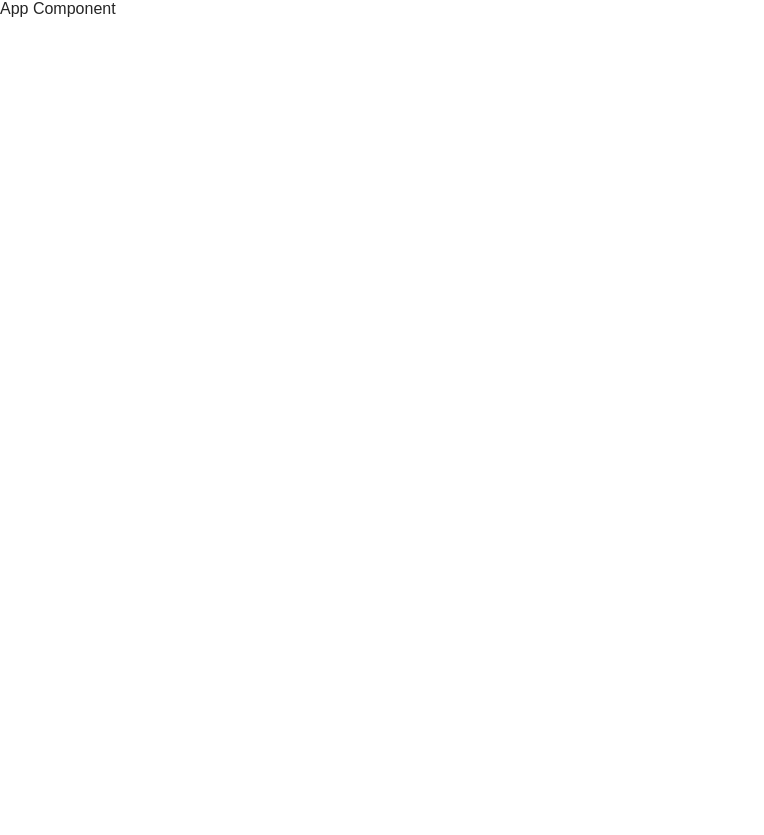
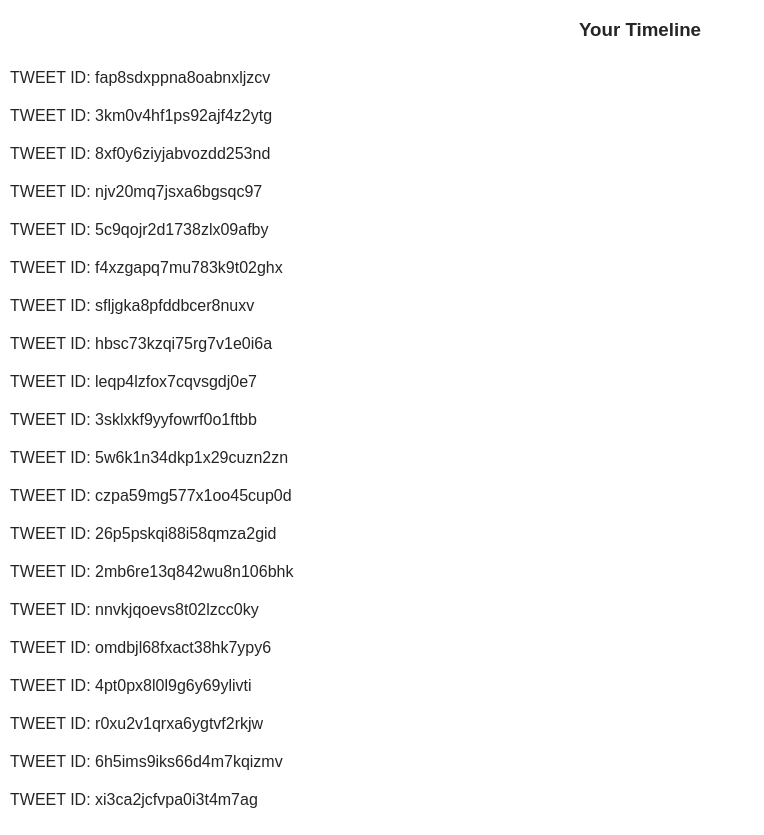
Before and after one commit to glongh/reactnd-twitter-redux-app, a React (Create React App) app: page / in a window 1280 px wide. Shown: the whole page, without its empty margins (0-764 px from the left). Before the commit the page ends 800 px from the top, so only its background shows below. Built offline with nearby package versions, Linux system fonts and the light colour scheme.

Commit message:
feat: Dashboard component created

```diff
--- a/src/components/App.js
+++ b/src/components/App.js
@@ -1,6 +1,7 @@
 import React, { Component } from 'react'
 import { connect } from 'react-redux'
 import { handleInitialData } from '../actions/shared'
+import Dashboard from './Dashboard'
 
 class App extends Component {
   componentDidMount() {
@@ -10,10 +11,18 @@
   render() {
     return (
       <div>
-        App Component
+        {this.props.loading === true
+          ? null
+          : <Dashboard />}
       </div>
     )
   }
 }
 
-export default connect()(App)
+function mapToStateProps({ authedUser }) {
+  return {
+    loading: authedUser === null
+  }
+}
+
+export default connect(mapToStateProps)(App)
--- /dev/null
+++ b/src/components/Dashboard.js
@@ -0,0 +1,28 @@
+import React, { Component } from 'react'
+import { connect } from 'react-redux'
+
+class Dashboard extends Component {
+    render() {
+        return (
+            <div>
+                <h3 className='center'>Your Timeline</h3>
+                <ul className='dashboard-list'>
+                    {this.props.tweetIds.map((id) => (
+                        <li key={id}>
+                            <div>TWEET ID: {id}</div>
+                        </li>
+                    ))}
+                </ul>
+            </div>
+        )
+    }
+}
+
+function mapStateToProps({ tweets }) {
+    return {
+        tweetIds: Object.keys(tweets)
+            .sort((a, b) => tweets[b].timestamp - tweets[a].timestamp)
+    }
+}
+
+export default connect(mapStateToProps)(Dashboard)
```
